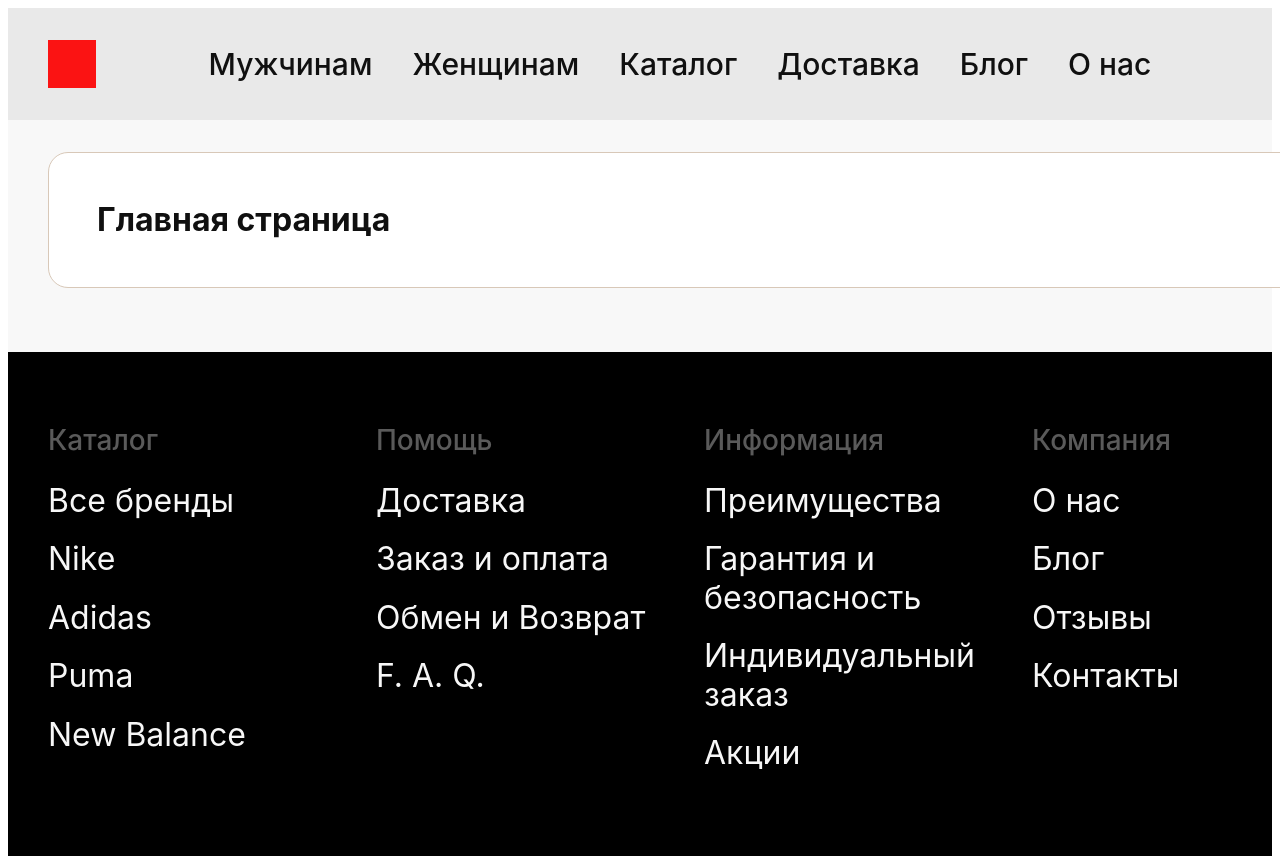
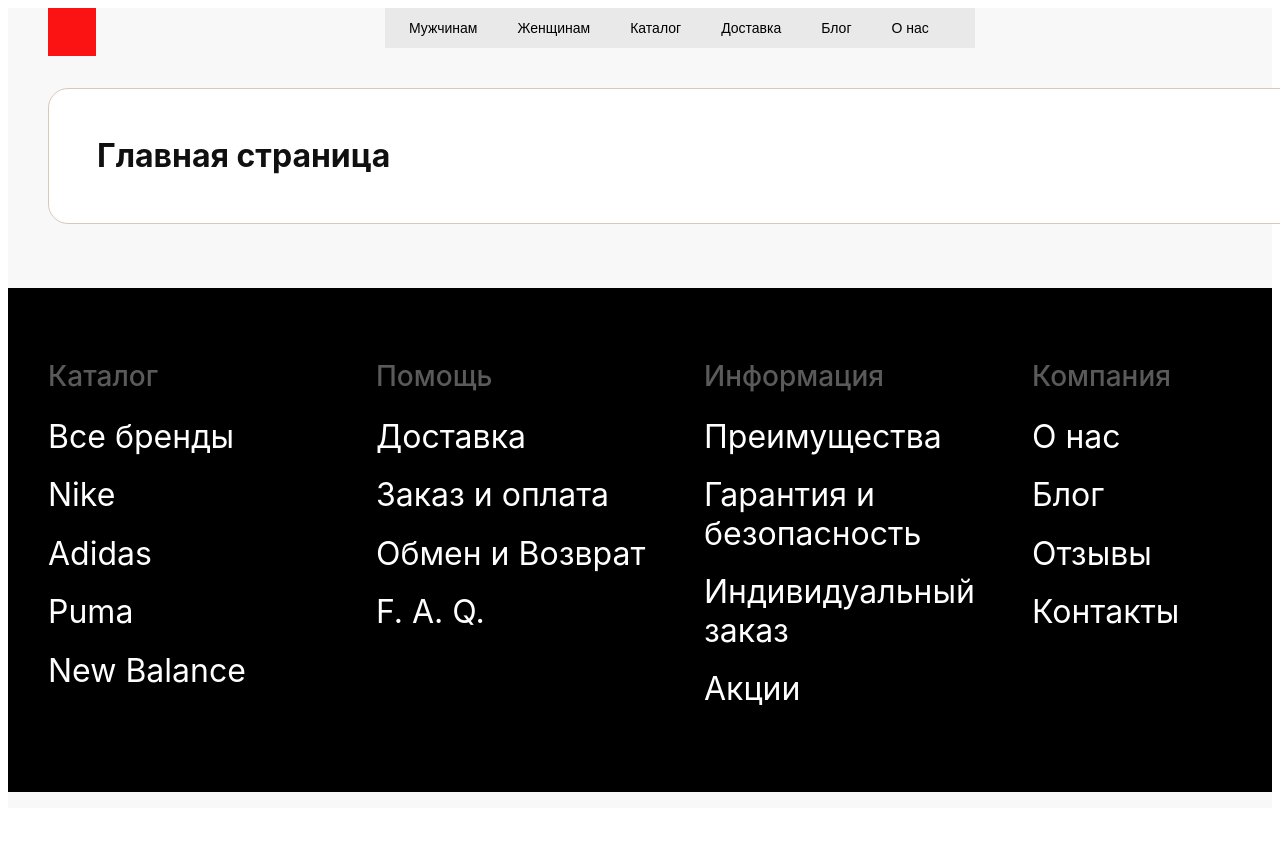
Before and after one commit to MiggRabbid/test-task-Tapir, a Nuxt app: page / in a window 1280 px wide. Shown: the top 864 px of the page. After the commit the page ends 816 px from the top, so only its background shows below. Built offline with nearby package versions, Linux system fonts and the light colour scheme.

Commit message:
Update: header and footer

```diff
--- a/app/app.vue
+++ b/app/app.vue
@@ -1,3 +1,8 @@
+<script setup lang="ts">
+import AppFooter from '@app/components/layout/AppFooter.vue';
+import AppHeader from '@app/components/layout/AppHeader.vue';
+</script>
+
 <template>
   <div class="app-shell">
     <NuxtRouteAnnouncer />
--- a/app/assets/scss/abstracts/_tokens.scss
+++ b/app/assets/scss/abstracts/_tokens.scss
@@ -21,14 +21,18 @@ $font-weight-bold: 700;
 $color-bg-page: #f8f8f8;
 $color-bg-surface: #ffffff;
 $color-bg-muted: #d8c8b8;
+$color-bg-contrast: #000000;
+$color-bg-header: #e9e9e9;
 
 $color-text-primary: #101010;
 $color-text-secondary: #4a4a4a;
 $color-text-inverse: #ffffff;
+$color-text-muted: #5a5a5a;
 
 $color-brand-primary: #d8c8b8;
 $color-brand-secondary: #d0c0b0;
 $color-accent: #808880;
+$color-accent-danger: #fb1313;
 
 $color-border-default: #d8c8b8;
 $color-border-strong: #b8a898;
--- a/app/assets/scss/main.scss
+++ b/app/assets/scss/main.scss
@@ -23,14 +23,18 @@
   --color-bg-page: #{$color-bg-page};
   --color-bg-surface: #{$color-bg-surface};
   --color-bg-muted: #{$color-bg-muted};
+  --color-bg-contrast: #{$color-bg-contrast};
+  --color-bg-header: #{$color-bg-header};
 
   --color-text-primary: #{$color-text-primary};
   --color-text-secondary: #{$color-text-secondary};
   --color-text-inverse: #{$color-text-inverse};
+  --color-text-muted: #{$color-text-muted};
 
   --color-brand-primary: #{$color-brand-primary};
   --color-brand-secondary: #{$color-brand-secondary};
   --color-accent: #{$color-accent};
+  --color-accent-danger: #{$color-accent-danger};
 
   --color-border-default: #{$color-border-default};
   --color-border-strong: #{$color-border-strong};
--- a/app/components/layout/AppFooter.vue
+++ b/app/components/layout/AppFooter.vue
@@ -1,5 +1,5 @@
 <script setup lang="ts">
-import { FOOTER_SECTIONS } from '../../constants/footer-content.ts';
+import { FOOTER_SECTIONS } from '@app/constants/footer-content';
 </script>
 
 <template>
@@ -31,7 +31,7 @@ import { FOOTER_SECTIONS } from '../../constants/footer-content.ts';
 <style scoped lang="scss">
 .footer {
   padding: 72px 0 84px;
-  background-color: #000;
+  background-color: var(--color-bg-contrast);
 }
 
 .footer__grid {
@@ -42,7 +42,7 @@ import { FOOTER_SECTIONS } from '../../constants/footer-content.ts';
 
 .footer__title {
   margin: 0;
-  color: #5a5a5a;
+  color: var(--color-text-muted);
   font-size: 42px;
   font-weight: 500;
   line-height: 1.2;
@@ -59,7 +59,7 @@ import { FOOTER_SECTIONS } from '../../constants/footer-content.ts';
 }
 
 .footer__link {
-  color: #f7f7f7;
+  color: var(--color-text-inverse);
   font-size: 46px;
   font-weight: 400;
   line-height: 1.2;
--- a/app/components/layout/AppHeader.vue
+++ b/app/components/layout/AppHeader.vue
@@ -1,5 +1,5 @@
 <script setup lang="ts">
-import { HEADER_LINKS } from '../../constants/header-links.ts';
+import { HEADER_LINKS } from '@app/constants/header-links';
 </script>
 
 <template>
@@ -15,21 +15,32 @@ import { HEADER_LINKS } from '../../constants/header-links.ts';
 
 <style scoped lang="scss">
 .header {
-  background-color: #e9e9e9;
+  background-color: transparent;
 }
 
 .header__content {
   display: grid;
-  align-items: center;
-  grid-template-columns: 96px 1fr 96px;
+  grid-template-columns: 1fr auto 1fr;
+  align-items: start;
   gap: var(--space-lg);
-  min-height: 112px;
+}
+
+.header__content > :first-child {
+  justify-self: start;
+}
+
+.header__content > :nth-child(2) {
+  justify-self: center;
 }
 
 @media (max-width: 1200px) {
   .header__content {
     grid-template-columns: auto 1fr;
-    min-height: 88px;
+    align-items: center;
+  }
+
+  .header__content > :nth-child(2) {
+    justify-self: end;
   }
 }
 </style>
--- a/app/components/layout/header/HeaderActions.vue
+++ /dev/null
@@ -1,41 +0,0 @@
-<script setup lang="ts">
-import type { HeaderAction } from '../../../constants/header-links.ts';
-
-interface HeaderActionsProps {
-  actions: HeaderAction[];
-}
-
-defineProps<HeaderActionsProps>();
-</script>
-
-<template>
-  <div class="header-actions">
-    <a
-      v-for="action in actions"
-      :key="action.id"
-      class="header-actions__link"
-      :href="action.href"
-    >
-      {{ action.label }}
-    </a>
-  </div>
-</template>
-
-<style scoped lang="scss">
-.header-actions {
-  display: flex;
-  align-items: center;
-  gap: var(--space-md);
-}
-
-.header-actions__link {
-  color: var(--color-text-secondary);
-  font-size: var(--font-size-sm);
-  font-weight: var(--font-weight-medium);
-  text-decoration: none;
-}
-
-.header-actions__link:hover {
-  color: var(--color-text-primary);
-}
-</style>
--- a/app/components/layout/header/HeaderBurgerButton.vue
+++ /dev/null
@@ -1,35 +0,0 @@
-<template>
-  <button class="header-burger" type="button" aria-label="Открыть меню">
-    <span class="header-burger__line" />
-    <span class="header-burger__line" />
-    <span class="header-burger__line" />
-  </button>
-</template>
-
-<style scoped lang="scss">
-.header-burger {
-  display: none;
-  grid-template-rows: repeat(3, 2px);
-  gap: 5px;
-  width: 36px;
-  border: 0;
-  padding: 8px 0;
-  background: transparent;
-  cursor: pointer;
-}
-
-.header-burger__line {
-  display: block;
-  width: 100%;
-  height: 2px;
-  border-radius: var(--radius-round);
-  background-color: var(--color-text-primary);
-}
-
-@media (max-width: 960px) {
-  .header-burger {
-    display: inline-grid;
-    justify-self: end;
-  }
-}
-</style>
--- a/app/components/layout/header/HeaderLogo.vue
+++ b/app/components/layout/header/HeaderLogo.vue
@@ -1,7 +1,7 @@
 <template>
-  <a class="header-logo" href="#" aria-label="Логотип">
+  <NuxtLink class="header-logo" to="/" aria-label="На главную">
     <span class="header-logo__mark" aria-hidden="true" />
-  </a>
+  </NuxtLink>
 </template>
 
 <style scoped lang="scss">
@@ -16,6 +16,6 @@
   display: block;
   width: 48px;
   height: 48px;
-  background-color: #fb1313;
+  background-color: var(--color-accent-danger);
 }
 </style>
--- a/app/components/layout/header/HeaderNav.vue
+++ b/app/components/layout/header/HeaderNav.vue
@@ -1,5 +1,5 @@
 <script setup lang="ts">
-import type { HeaderLink } from '../../../constants/header-links.ts';
+import type { HeaderLink } from '@app/constants/header-links';
 
 interface HeaderNavProps {
   links: HeaderLink[];
@@ -22,15 +22,20 @@ defineProps<HeaderNavProps>();
 
 <style scoped lang="scss">
 .header-nav {
-  justify-self: center;
-  background-color: #e9e9e9;
-  padding: 14px 24px;
+  background-color: var(--color-bg-header);
+  box-sizing: border-box;
+  width: 590px;
+  height: 40px;
+  padding: 10px 24px;
+  backdrop-filter: blur(100px);
 }
 
 .header-nav__menu {
   display: flex;
   align-items: center;
   gap: 40px;
+  width: 100%;
+  height: 100%;
   margin: 0;
   padding: 0;
   list-style: none;
@@ -38,10 +43,13 @@ defineProps<HeaderNavProps>();
 }
 
 .header-nav__link {
-  color: var(--color-text-primary);
-  font-size: 30px;
-  font-weight: 500;
-  line-height: 1;
+  color: #000;
+  font-family: 'Golos Text', sans-serif;
+  font-size: 14px;
+  font-weight: 400;
+  line-height: 20px;
+  letter-spacing: 0;
+  vertical-align: bottom;
   text-decoration: none;
 }
 
@@ -52,6 +60,7 @@ defineProps<HeaderNavProps>();
 @media (max-width: 1200px) {
   .header-nav {
     width: 100%;
+    max-width: 590px;
     overflow-x: auto;
     padding: 12px 16px;
   }
@@ -60,9 +69,5 @@ defineProps<HeaderNavProps>();
     gap: 24px;
     width: max-content;
   }
-
-  .header-nav__link {
-    font-size: 20px;
-  }
 }
 </style>
--- a/nuxt.config.ts
+++ b/nuxt.config.ts
@@ -1,7 +1,27 @@
+import { fileURLToPath } from 'node:url'
+
+const appDir = fileURLToPath(new URL('./app', import.meta.url))
+
 // https://nuxt.com/docs/api/configuration/nuxt-config
 export default defineNuxtConfig({
+  srcDir: 'app/',
   compatibilityDate: '2025-07-15',
   devtools: { enabled: true },
+  alias: {
+    '@app': appDir
+  },
+  vite: {
+    resolve: {
+      alias: {
+        '@app': appDir
+      }
+    }
+  },
+  nitro: {
+    alias: {
+      '@app': appDir
+    }
+  },
   modules: ['@nuxt/eslint'],
   css: ['~/assets/scss/main.scss'],
   components: [
```
